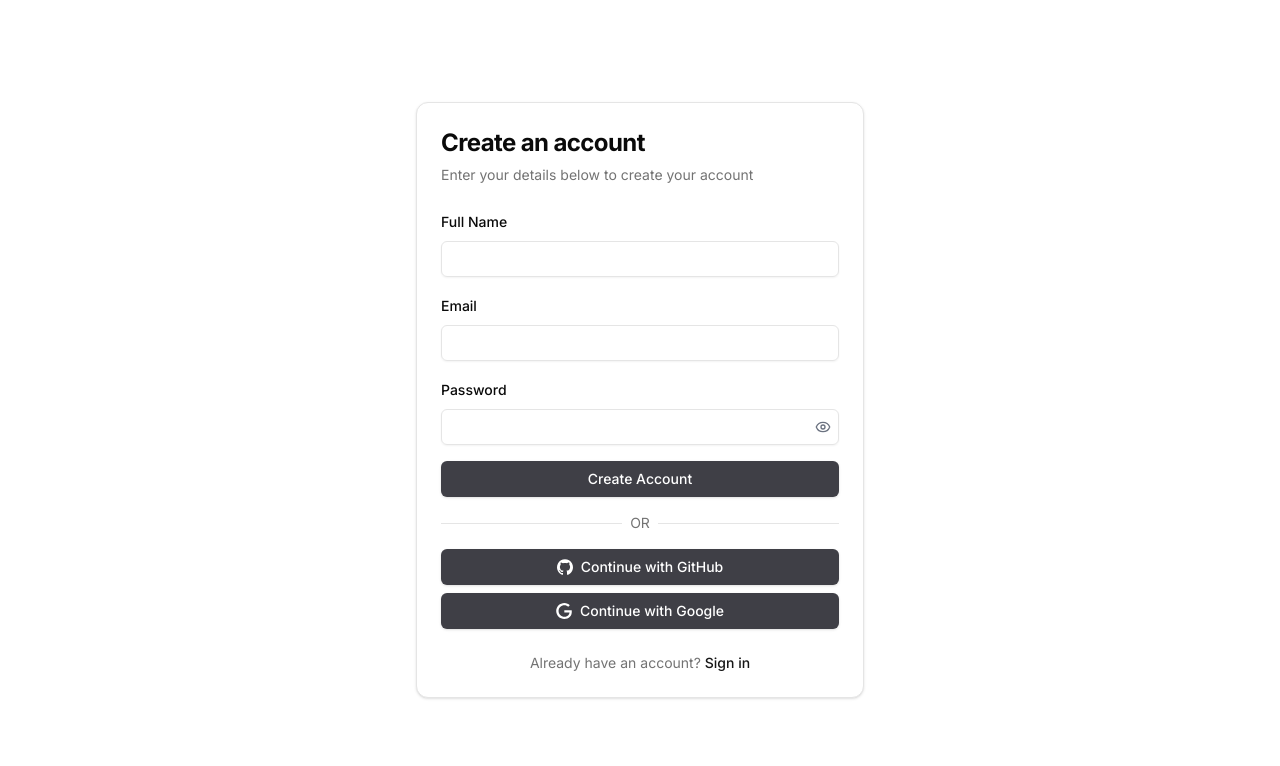
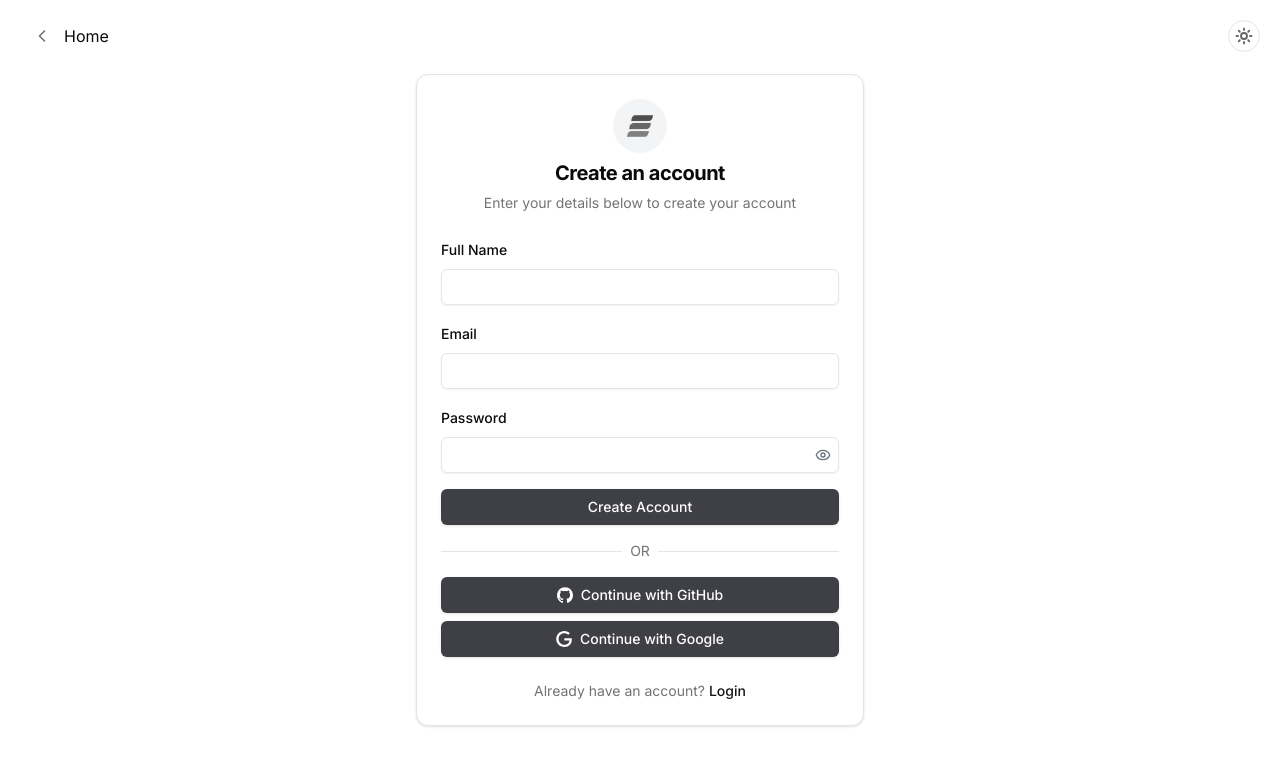
Before and after one commit to 10xshivam/EchoForms, a Next.js app: page /sign-up in a window 1280 px wide. Shown: the top 766 px of the page. Built offline with nearby package versions, Linux system fonts and the light colour scheme; no server answers.

Commit message:
Refactor login and signup pages: update component names from SignIn to Login, streamline layout, and integrate ThemeToggle

```diff
--- a/src/app/sign-up/page.tsx
+++ b/src/app/sign-up/page.tsx
@@ -15,7 +15,9 @@ import {
   CardTitle,
 } from "@/components/ui/card";
 import { useState } from "react";
-import { Eye, EyeOff } from "lucide-react";
+import { ChevronLeft, Eye, EyeOff } from "lucide-react";
+import { ThemeToggle } from "@/components/ThemeToggle";
+import Image from "next/image";
 
 export default function Signup() {
   const { isLoaded, signUp, setActive } = useSignUp();
@@ -81,12 +83,29 @@ export default function Signup() {
 
   return (
     <div className="flex items-center justify-center min-h-screen bg-background">
+      <div className="w-full px-5 absolute top-4 left-0 flex justify-between items-center">
+        <Link
+          href={"/"}
+          className=" py-2 px-3 rounded-lg flex justify-center items-center"
+        >
+          <ChevronLeft
+            className="inline text-zinc-500 mr-3"
+            size={20}
+            strokeWidth={2}
+          />{" "}
+          Home
+        </Link>
+        <ThemeToggle />
+      </div>
       <Card className="w-full max-w-md">
         <CardHeader>
-          <CardTitle className="text-2xl font-bold ">
+          <div className="w-fit p-3 mx-auto bg-gray-100 rounded-full dark:bg-zinc-800">
+                      <Image src="/Logo.png" alt="EchoForms" width={30} height={30} />
+                    </div>
+          <CardTitle className="text-xl font-bold text-center">
             Create an account
           </CardTitle>
-          <CardDescription>
+          <CardDescription className="text-center">
             Enter your details below to create your account
           </CardDescription>
         </CardHeader>
@@ -235,10 +254,10 @@ export default function Signup() {
           <p className="text-sm text-muted-foreground">
             Already have an account?{" "}
             <Link
-              href="/sign-in"
+              href="/login"
               className="font-medium text-primary hover:underline"
             >
-              Sign in
+              Login
             </Link>
           </p>
         </CardFooter>
```
Also changed, not shown: src/app/login/page.tsx (+21 -10 lines).
